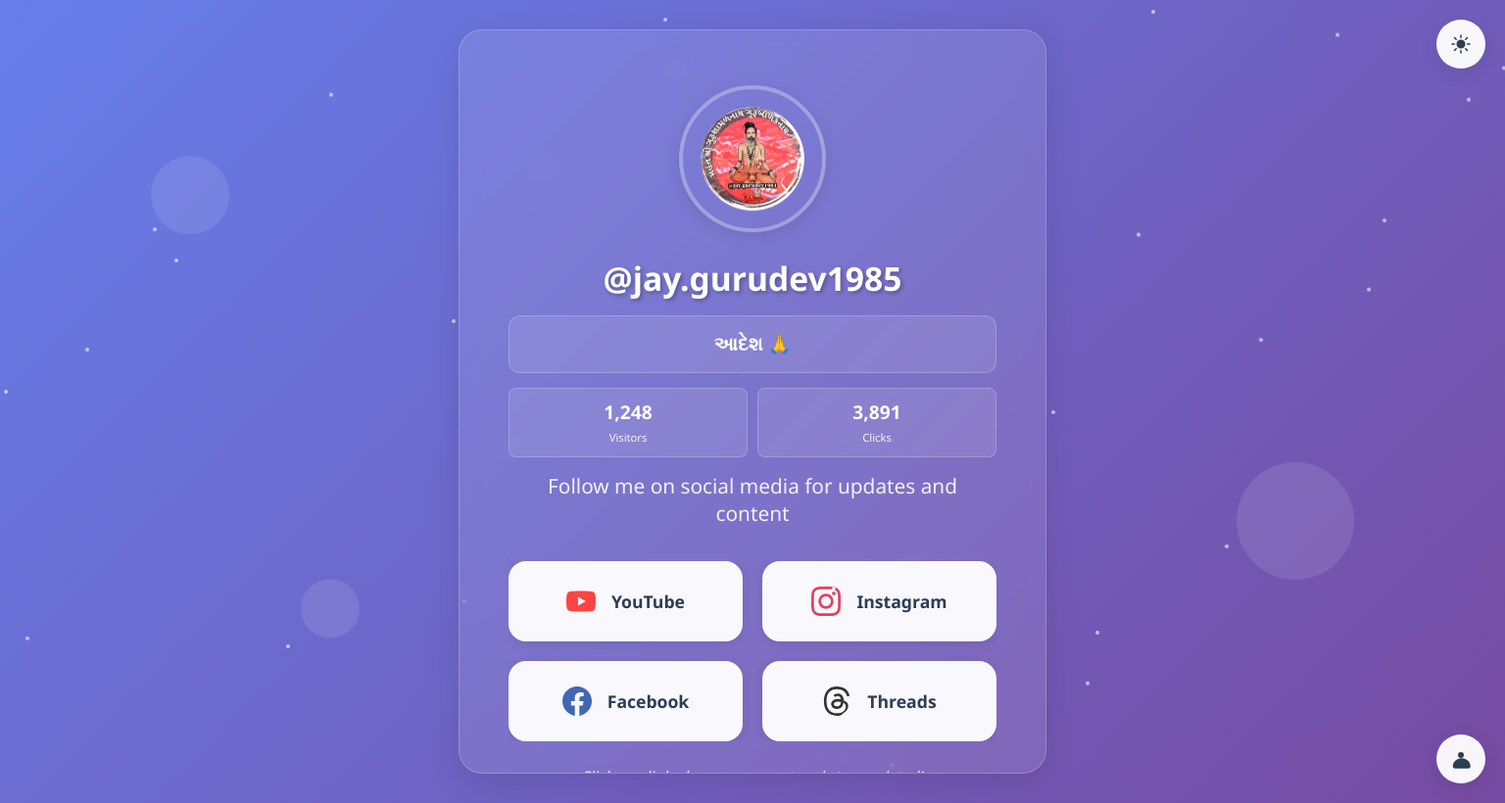
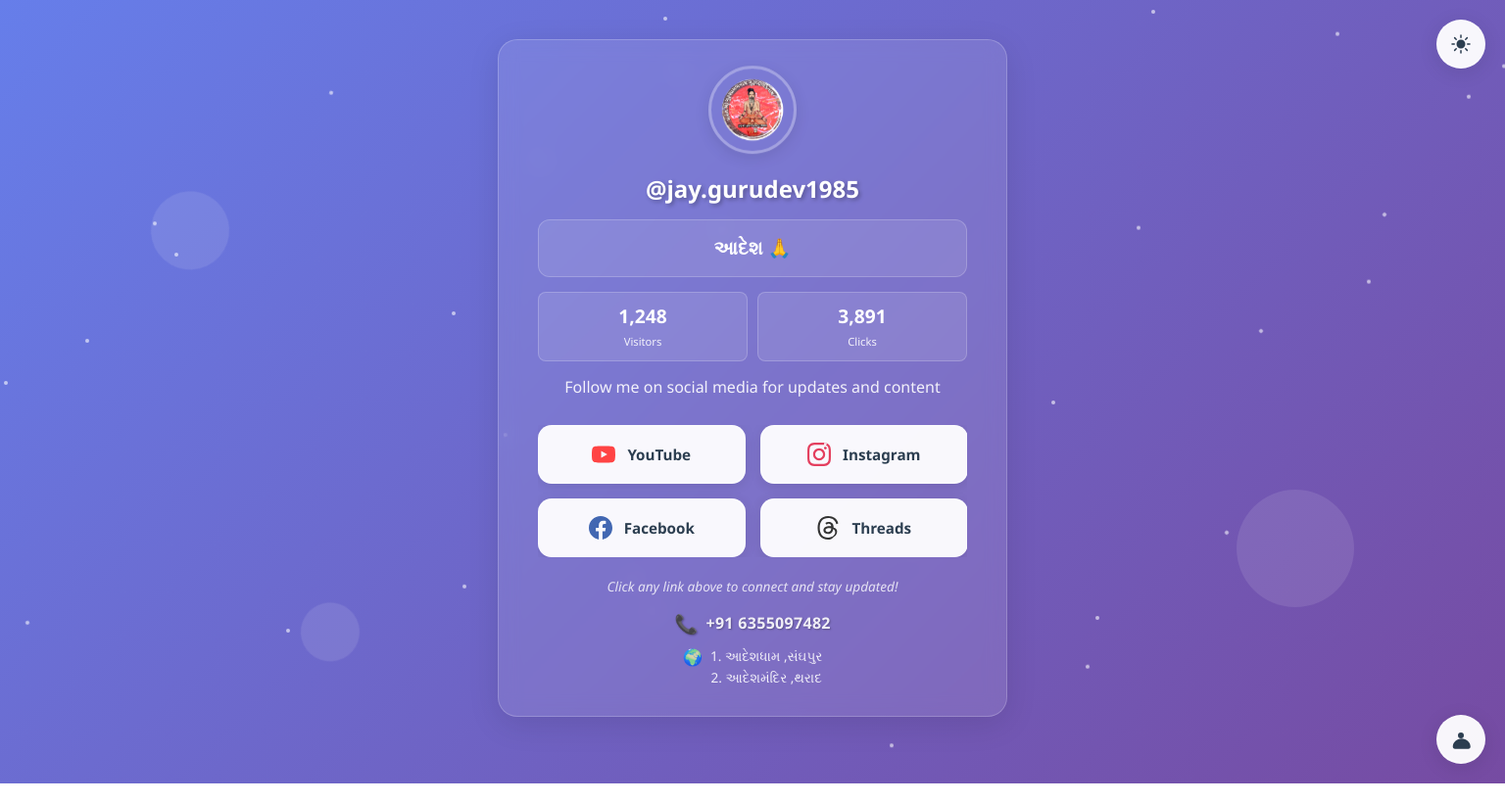
Before and after one commit to jaygurudev1985/jaygurudev1985.github.io, a plain HTML site: page index.html in a window 1536 px wide. Shown: the whole page at 98% size. Drawn offline with Linux system fonts and the light colour scheme.

Commit message:
update index.html

```diff
--- a/index.html
+++ b/index.html
@@ -3,41 +3,71 @@
 <head>
     <meta charset="UTF-8">
     <meta name="viewport" content="width=device-width, initial-scale=1.0">
-    <title>Jay Gurudev - Connect With Me</title>
-
-    <!-- SEO Meta Tags -->
-    <meta name="description" content="Connect with Jay Gurudev on social media - YouTube, Instagram, Facebook, and Threads. Follow for updates and engaging content.">
-    <meta name="keywords" content="Jay Gurudev, social media, YouTube, Instagram, Facebook, Threads, content creator">
+    <title>Jay Gurudev - Official Social Media Links | YouTube, Instagram, Facebook, Threads</title>
+
+    <!-- Enhanced SEO Meta Tags -->
+    <meta name="description" content="Jay Gurudev - Official social media links hub. Connect on YouTube, Instagram, Facebook & Threads. Content creator sharing inspiring content daily. Follow for spiritual guidance and engaging posts.">
+    <meta name="keywords" content="Jay Gurudev, social media links, YouTube channel, Instagram profile, Facebook page, Threads account, content creator, spiritual guidance, inspiring content, social media hub, official links">
     <meta name="author" content="Jay Gurudev">
-
-    <!-- Open Graph Meta Tags -->
-    <meta property="og:title" content="Jay Gurudev - Connect With Me">
-    <meta property="og:description" content="Connect with Jay Gurudev on social media platforms. Follow for updates and engaging content.">
-    <meta property="og:image" content="logo.png">
-    <meta property="og:url" content="https://jaygurudev.com">
+    <meta name="robots" content="index, follow, max-image-preview:large, max-snippet:-1, max-video-preview:-1">
+    <meta name="googlebot" content="index, follow">
+    <meta name="language" content="English">
+    <meta name="revisit-after" content="7 days">
+    <meta name="distribution" content="global">
+    <meta name="rating" content="general">
+    <link rel="canonical" href="https://jaygurudev1985.github.io/">
+    <meta name="geo.region" content="IN">
+    <meta name="geo.country" content="India">
+
+    <!-- Enhanced Open Graph Meta Tags -->
+    <meta property="og:title" content="Jay Gurudev - Official Social Media Links Hub">
+    <meta property="og:description" content="Connect with Jay Gurudev on YouTube, Instagram, Facebook & Threads. Content creator sharing inspiring spiritual guidance and engaging content daily.">
+    <meta property="og:image" content="https://jaygurudev1985.github.io/logo.png">
+    <meta property="og:image:width" content="1200">
+    <meta property="og:image:height" content="630">
+    <meta property="og:image:alt" content="Jay Gurudev Profile Picture">
+    <meta property="og:url" content="https://jaygurudev1985.github.io/">
     <meta property="og:type" content="profile">
-
-    <!-- Twitter Card Meta Tags -->
+    <meta property="og:site_name" content="Jay Gurudev">
+    <meta property="og:locale" content="en_US">
+
+    <!-- Enhanced Twitter Card Meta Tags -->
     <meta name="twitter:card" content="summary_large_image">
-    <meta name="twitter:title" content="Jay Gurudev - Connect With Me">
-    <meta name="twitter:description" content="Connect with Jay Gurudev on social media platforms.">
-    <meta name="twitter:image" content="logo.png">
-
-    <!-- Structured Data -->
+    <meta name="twitter:title" content="Jay Gurudev - Official Social Media Links Hub">
+    <meta name="twitter:description" content="Connect with Jay Gurudev on YouTube, Instagram, Facebook & Threads. Follow for inspiring spiritual content.">
+    <meta name="twitter:image" content="https://jaygurudev1985.github.io/logo.png">
+    <meta name="twitter:image:alt" content="Jay Gurudev Profile Picture">
+    <meta name="twitter:creator" content="@jay.gurudev1985">
+    <meta name="twitter:site" content="@jay.gurudev1985">
+
+    <!-- Enhanced Structured Data -->
     <script type="application/ld+json">
     {
         "@context": "https://schema.org",
         "@type": "Person",
         "name": "Jay Gurudev",
-        "url": "https://jaygurudev.com",
+        "alternateName": "Jay Gurudev 1985",
+        "url": "https://jaygurudev1985.github.io/",
+        "image": {
+            "@type": "ImageObject",
+            "url": "https://jaygurudev1985.github.io/logo.png",
+            "width": 512,
+            "height": 512
+        },
+        "description": "Content creator and spiritual guide sharing inspiring content across social media platforms. Connect for daily motivation and spiritual guidance.",
+        "jobTitle": "Content Creator",
+        "knowsAbout": ["Spiritual Guidance", "Content Creation", "Social Media"],
+        "nationality": "Indian",
         "sameAs": [
             "https://www.youtube.com/@jaygurudev1985",
             "https://www.facebook.com/share/16LyEpS6oQ/",
             "https://www.instagram.com/jay.gurudev1985/",
             "https://www.threads.com/@jay.gurudev1985"
         ],
-        "image": "logo.png",
-        "description": "Content creator and social media personality"
+        "mainEntityOfPage": {
+            "@type": "WebPage",
+            "@id": "https://jaygurudev1985.github.io/"
+        }
     }
     </script>
 
@@ -63,7 +93,6 @@
     <link rel="apple-touch-icon" sizes="180x180" href="apple-touch-icon.png">
     <link rel="icon" type="image/png" sizes="32x32" href="favicon-32x32.png">
     <link rel="icon" type="image/png" sizes="16x16" href="favicon-16x16.png">
-    <link rel="manifest" href="site.webmanifest">
     <link rel="shortcut icon" href="favicon.ico">
 
     <!-- Android Chrome icons -->
@@ -806,108 +835,172 @@
             }
         }
 
-        /* Desktop */
+        /* Desktop - No Scroll Layout */
         @media (min-width: 1025px) {
             body {
-                padding: 30px;
+                padding: 20px;
+                min-height: 100vh;
+                display: flex;
+                align-items: flex-start;
+                justify-content: center;
+                padding-top: 5vh;
             }
 
             .container {
-                padding: 50px 45px;
-                max-width: 550px;
-                width: 80%;
-                border-radius: 24px;
+                padding: 25px 35px;
+                max-width: 480px;
+                width: 90%;
+                max-height: none;
+                min-height: auto;
+                border-radius: 20px;
+                overflow: visible;
             }
 
             .logo {
-                width: 130px;
-                height: 130px;
+                width: 80px;
+                height: 80px;
+                margin-bottom: 15px;
+                border: 3px solid rgba(255, 255, 255, 0.3);
+            }
+
+            .username {
+                font-size: 1.4rem;
+                margin-bottom: 8px;
+            }
+
+            .title {
+                font-size: 2rem;
+                margin-bottom: 10px;
+            }
+
+            .subtitle {
+                font-size: 0.95rem;
                 margin-bottom: 20px;
-                border: 4px solid rgba(255, 255, 255, 0.3);
-            }
-
-            .username {
-                font-size: 1.9rem;
-                margin-bottom: 12px;
-            }
-
-            .title {
-                font-size: 2.8rem;
-                margin-bottom: 15px;
-            }
-
-            .subtitle {
-                font-size: 1.2rem;
-                margin-bottom: 35px;
             }
 
             .social-links {
                 grid-template-columns: repeat(2, 1fr);
-                gap: 20px;
-                margin-bottom: 25px;
+                gap: 15px;
+                margin-bottom: 20px;
             }
 
             .social-link {
-                padding: 20px 28px;
-                font-size: 1rem;
-                min-height: 60px;
-                border-radius: 18px;
+                padding: 15px 20px;
+                font-size: 0.9rem;
+                min-height: 50px;
+                border-radius: 14px;
             }
 
             .social-link svg {
-                width: 28px;
-                height: 28px;
-                margin-right: 14px;
+                width: 22px;
+                height: 22px;
+                margin-right: 10px;
             }
 
             .social-link:hover {
-                transform: translateY(-10px) scale(1.05);
+                transform: translateY(-8px) scale(1.03);
             }
 
             .cta {
-                font-size: 1rem;
-                margin-bottom: 15px;
+                font-size: 0.85rem;
+                margin-bottom: 12px;
             }
 
             .contact-info {
-                font-size: 1.1rem;
-            }
-        }
-
-        /* Large Desktop */
+                font-size: 0.9rem;
+                display: flex;
+                align-items: center;
+                justify-content: center;
+                margin-bottom: 8px;
+            }
+
+            .location-info {
+                display: flex;
+                align-items: flex-start;
+                justify-content: center;
+                font-size: 0.8rem;
+                color: var(--text-secondary);
+            }
+
+            .location-text {
+                line-height: 1.4;
+                text-align: center;
+            }
+
+            .contact-section {
+                margin-top: 12px;
+                display: block;
+                visibility: visible;
+            }
+        }
+
+        /* Large Desktop - No Scroll */
         @media (min-width: 1440px) {
             .container {
-                max-width: 600px;
-                padding: 60px 50px;
+                max-width: 520px;
+                padding: 30px 40px;
+                max-height: none;
+                min-height: auto;
             }
 
             .logo {
-                width: 150px;
-                height: 150px;
+                width: 90px;
+                height: 90px;
+                margin-bottom: 15px;
             }
 
             .username {
-                font-size: 2.1rem;
+                font-size: 1.5rem;
+                margin-bottom: 8px;
             }
 
             .title {
-                font-size: 3.2rem;
+                font-size: 2.2rem;
+                margin-bottom: 12px;
             }
 
             .subtitle {
-                font-size: 1.3rem;
+                font-size: 1rem;
+                margin-bottom: 28px;
             }
 
             .social-link {
-                padding: 24px 32px;
-                font-size: 1.1rem;
-                min-height: 65px;
+                padding: 16px 24px;
+                font-size: 0.95rem;
+                min-height: 52px;
             }
 
             .social-link svg {
-                width: 30px;
-                height: 30px;
-                margin-right: 16px;
+                width: 24px;
+                height: 24px;
+                margin-right: 12px;
+            }
+
+            .contact-info {
+                font-size: 1rem;
+                display: flex;
+                align-items: center;
+                justify-content: center;
+                margin-bottom: 10px;
+            }
+
+            .location-info {
+                display: flex;
+                align-items: flex-start;
+                justify-content: center;
+                font-size: 0.85rem;
+                color: var(--text-secondary);
+            }
+
+            .location-text {
+                line-height: 1.4;
+                text-align: center;
+            }
+
+            .contact-section {
+                margin-top: 15px;
+                display: block;
+                visibility: visible;
             }
         }
 
@@ -1497,6 +1590,16 @@
         });
 
 
+        // Conditionally load manifest for PWA functionality
+        if (location.protocol !== 'file:') {
+            const manifestLink = document.createElement('link');
+            manifestLink.rel = 'manifest';
+            manifestLink.href = 'site.webmanifest';
+            document.head.appendChild(manifestLink);
+        } else {
+            console.log('PWA manifest disabled for file:// protocol. Use a local server for full PWA functionality.');
+        }
+
         // Performance monitoring
         setTimeout(() => {
             const perfData = performance.getEntriesByType('navigation')[0];
```
